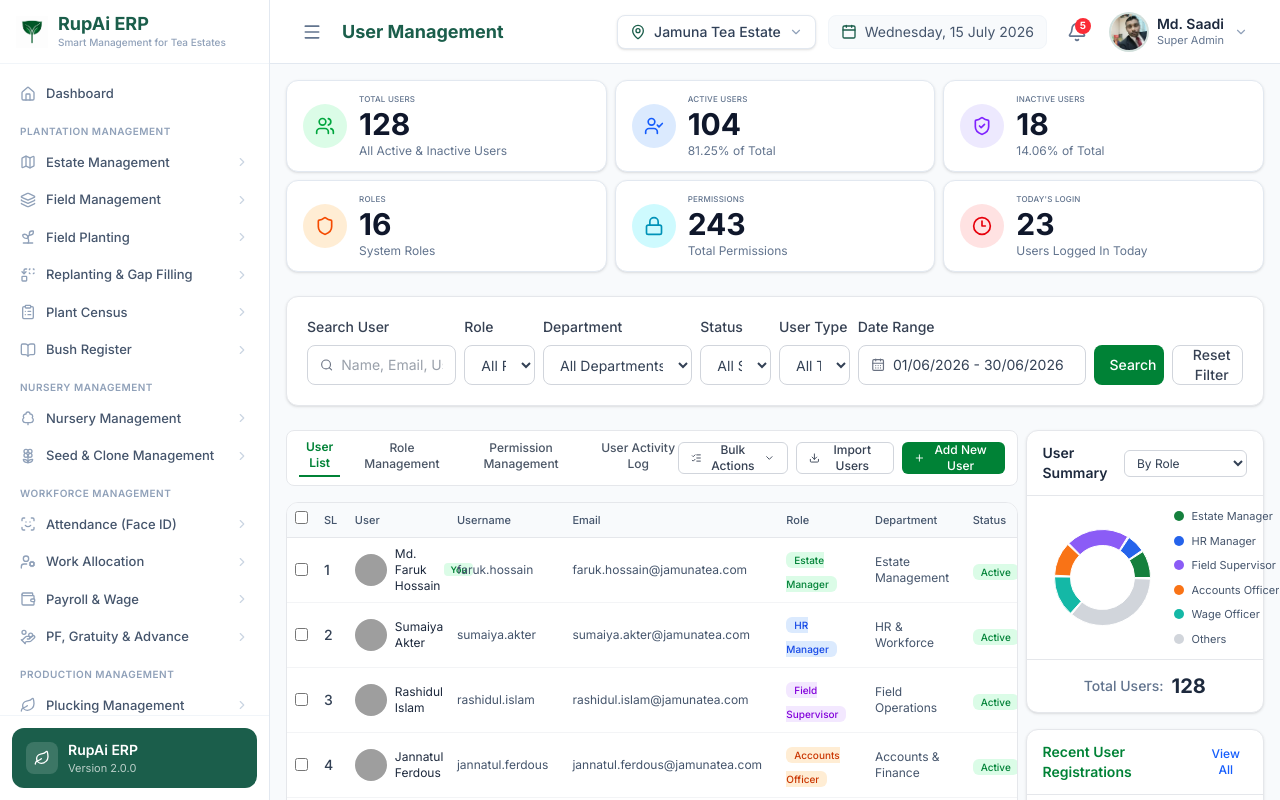
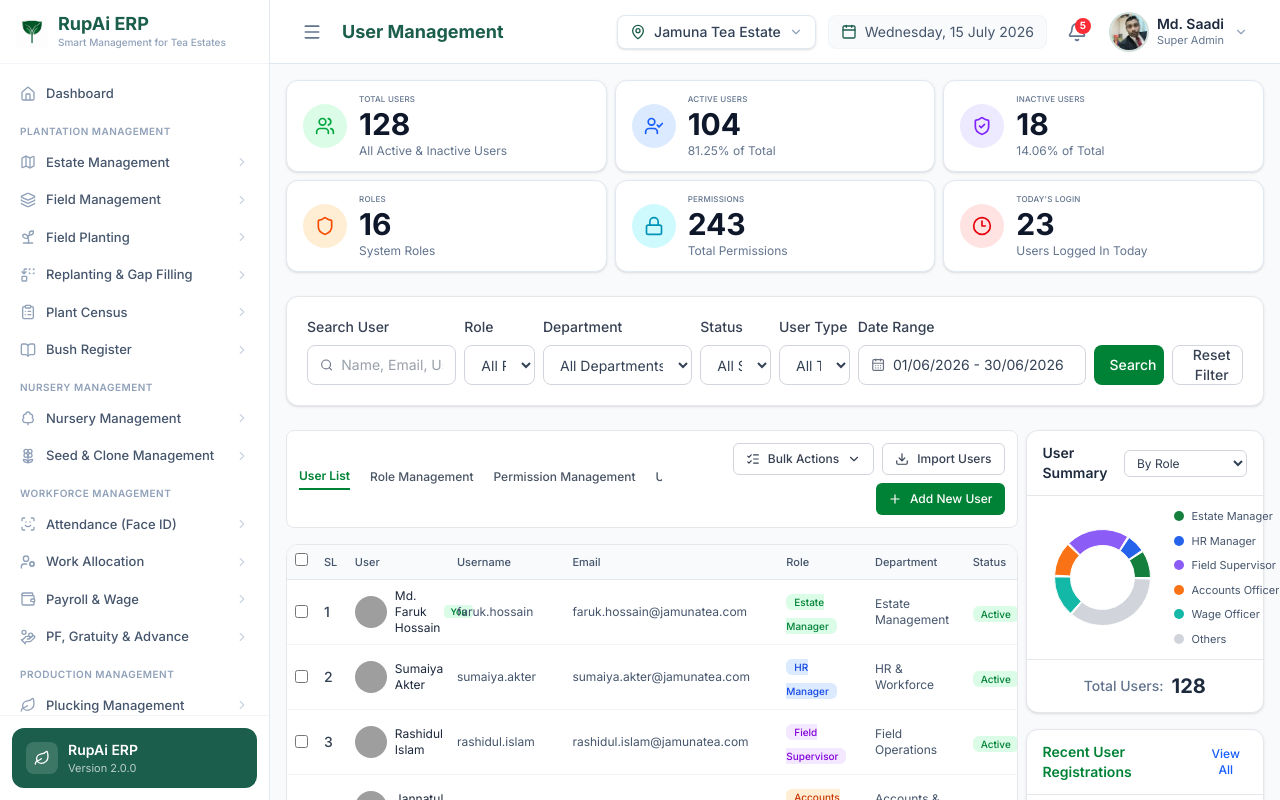
Before and after one commit to JamunaTech21-Software/rupai-erp-frontend, a React (Vite) app: page /user-management in a window 1280 px wide. Built offline with nearby package versions, Linux system fonts and the light colour scheme; grey boxes are pictures that could not be loaded.

Commit message:
Make user management header responsive

```diff
--- a/src/pages/UserManagement.jsx
+++ b/src/pages/UserManagement.jsx
@@ -188,46 +188,48 @@ const UserManagement = () => {
         </div>
       </section>
       {/* ================= User List Section ================= */}
-      <section className='grid grid-cols-12 gap-2'>
+      <section className='grid grid-cols-1 gap-2 xl:grid-cols-12'>
         {/* Left Section */}
-        <div className='col-span-9'>
-          <div className='flex items-center justify-between rounded-lg border border-gray-200 bg-white px-3 py-2'>
-            {/* Left Tabs */}
-            <div className='flex items-center gap-5'>
-              <button className='border-b-2 border-green-700 pb-1 text-xs font-semibold text-green-700'>
+        <div className='w-full xl:col-span-9'>
+          <div className='flex flex-col gap-4 rounded-lg border border-gray-200 bg-white p-3 lg:flex-row lg:items-center lg:justify-between'>
+            {/* ================= Left Tabs ================= */}
+            <div className='flex overflow-x-auto whitespace-nowrap scrollbar-hide'>
+              <div className='flex items-center gap-3 sm:gap-5'>
+                <button className='shrink-0 border-b-2 border-green-700 pb-1 text-[10px] font-semibold text-green-700 sm:text-xs'>
                   User List
                 </button>
 
-              <button className='pb-1 text-xs font-medium text-gray-600 transition hover:text-green-700'>
+                <button className='shrink-0 pb-1 text-[10px] font-medium text-gray-600 transition hover:text-green-700 sm:text-xs'>
                   Role Management
                 </button>
 
-              <button className='pb-1 text-xs font-medium text-gray-600 transition hover:text-green-700'>
+                <button className='shrink-0 pb-1 text-[10px] font-medium text-gray-600 transition hover:text-green-700 sm:text-xs'>
                   Permission Management
                 </button>
 
-              <button className='pb-1 text-xs font-medium text-gray-600 transition hover:text-green-700'>
+                <button className='shrink-0 pb-1 text-[10px] font-medium text-gray-600 transition hover:text-green-700 sm:text-xs'>
                   User Activity Log
                 </button>
               </div>
+            </div>
 
-            {/* Right Buttons */}
-            <div className='flex items-center gap-2'>
+            {/* ================= Right Buttons ================= */}
+            <div className='grid grid-cols-1 gap-2 sm:flex sm:flex-wrap sm:justify-end'>
               {/* Bulk Action */}
-              <button className='flex h-8 items-center gap-1 rounded-md border border-gray-300 bg-white px-3 text-xs font-medium text-gray-700 hover:bg-gray-50'>
+              <button className='flex h-9 items-center justify-center gap-2 rounded-md border border-gray-300 bg-white px-3 text-[10px] font-medium text-gray-700 transition hover:bg-gray-50 sm:h-8 sm:text-xs'>
                 <ListChecks size={14} />
                 Bulk Actions
                 <ChevronDown size={14} />
               </button>
 
               {/* Import */}
-              <button className='flex h-8 items-center gap-1 rounded-md border border-gray-300 bg-white px-3 text-xs font-medium text-gray-700 hover:bg-gray-50'>
+              <button className='flex h-9 items-center justify-center gap-2 rounded-md border border-gray-300 bg-white px-3 text-[10px] font-medium text-gray-700 transition hover:bg-gray-50 sm:h-8 sm:text-xs'>
                 <Download size={14} />
                 Import Users
               </button>
 
               {/* Add User */}
-              <button className='flex h-8 items-center gap-1 rounded-md bg-green-700 px-3 text-xs font-medium text-white hover:bg-green-800 cursor-pointer'>
+              <button className='flex h-9 items-center justify-center gap-2 rounded-md bg-green-700 px-3 text-[10px] font-medium text-white transition hover:bg-green-800 sm:h-8 sm:text-xs'>
                 <Plus size={14} />
                 Add New User
               </button>
@@ -407,7 +409,7 @@ const UserManagement = () => {
         </div>
 
         {/* ================= Right Section ================= */}
-        <div className='col-span-3 space-y-4'>
+        <div className='w-full space-y-4 xl:col-span-3'>
           {/* ================= User Summary ================= */}
 
           <div className='rounded-xl border border-gray-200 bg-white shadow-sm'>
```
Lines whose indentation alone changed are shown as unchanged.
